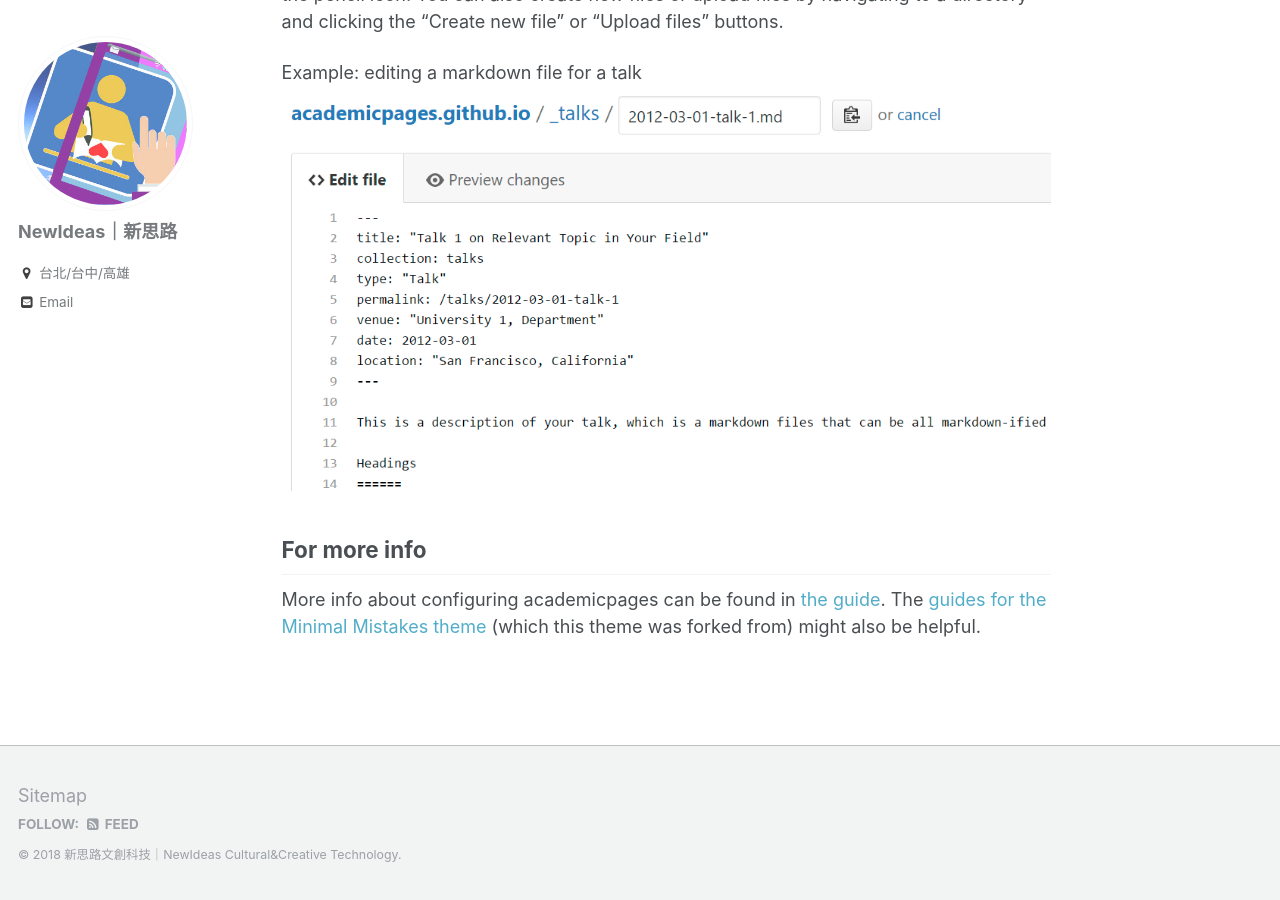
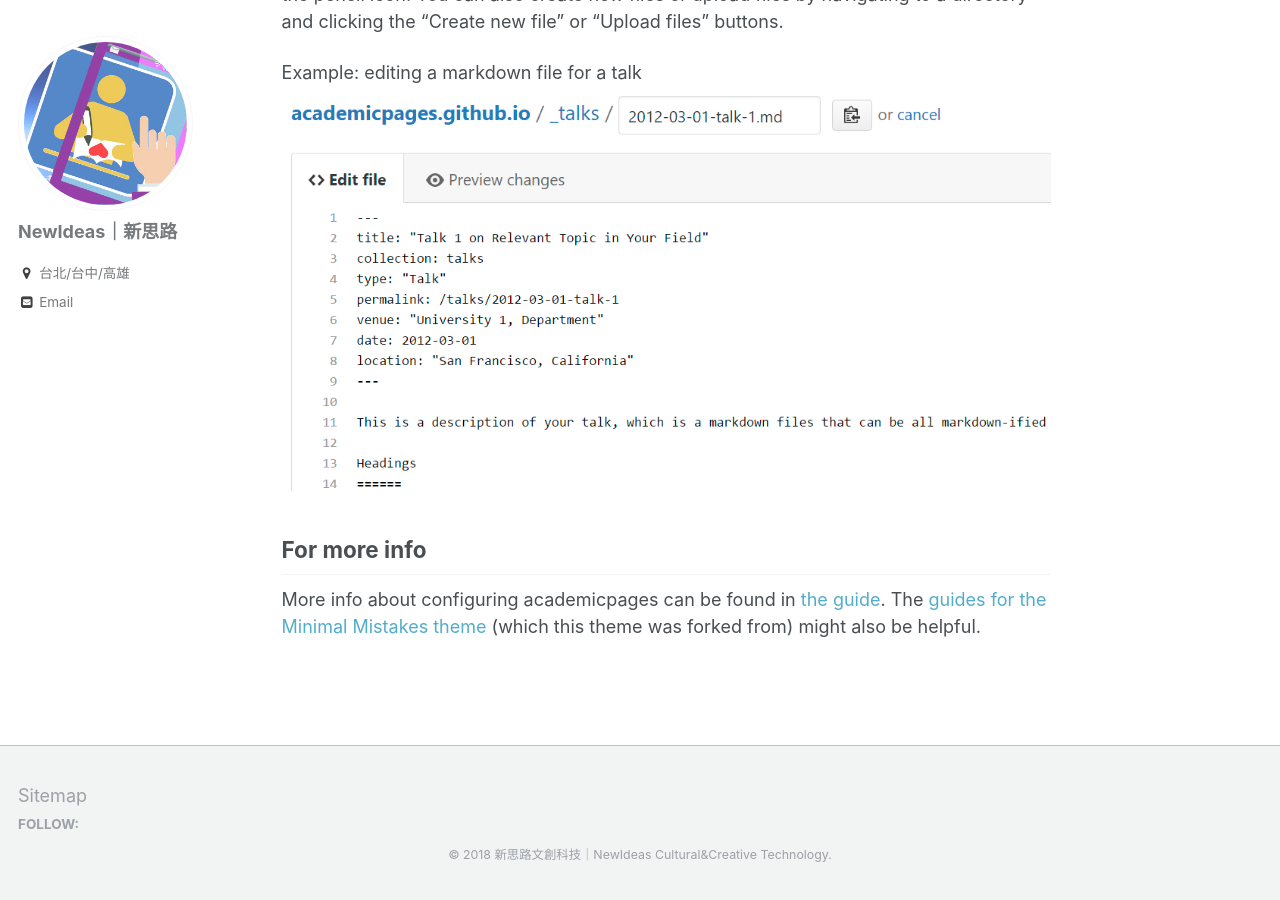
Before and after one commit to ikevin28/newideas8.github.io, a Jekyll site: the page built from _pages/about.md, in a window 1280 px wide and 900 px high, scrolled down 2510 px. Built offline with Jekyll 4.4.1, drawn with Linux system fonts in a browser that asks for light colours.

Commit message:
Update footer.html

```diff
--- a/_includes/footer.html
+++ b/_includes/footer.html
@@ -17,11 +17,13 @@
     {% if site.author.bitbucket %}
       <li><a href="http://bitbucket.org/{{ site.author.bitbucket }}"><i class="fa fa-fw fa-bitbucket" aria-hidden="true"></i> Bitbucket</a></li>
     {% endif %}
+    <!--
     <li><a href="{% if site.atom_feed.path %}{{ site.atom_feed.path }}{% else %}{{ base_path }}/feed.xml{% endif %}"><i class="fa fa-fw fa-rss-square" aria-hidden="true"></i> {{ site.data.ui-text[site.locale].feed_label | default: "Feed" }}</a></li>
+-->
   </ul>
 </div>
 
-<a href="https://newideas8.github.io/"><div class="page__footer-copyright">&copy; {{ site.time | date: '%Y' }} {{ site.name | default: site.title }}.</div></a>
+<center><a href="https://newideas8.github.io/"><div class="page__footer-copyright">&copy; {{ site.time | date: '%Y' }} {{ site.name | default: site.title }}.</div></a><center>
 
 <!--
 <div class="page__footer-copyright">&copy; {{ site.time | date: '%Y' }} {{ site.name | default: site.title }}. {{ site.data.ui-text[site.locale].powered_by | default: "Powered by" }} <a href="http://jekyllrb.com" rel="nofollow">Jekyll</a> &amp; <a href="https://github.com/academicpages/academicpages.github.io">AcademicPages</a>, a fork of <a href="https://mademistakes.com/work/minimal-mistakes-jekyll-theme/" rel="nofollow">Minimal Mistakes</a>.</div>
```
